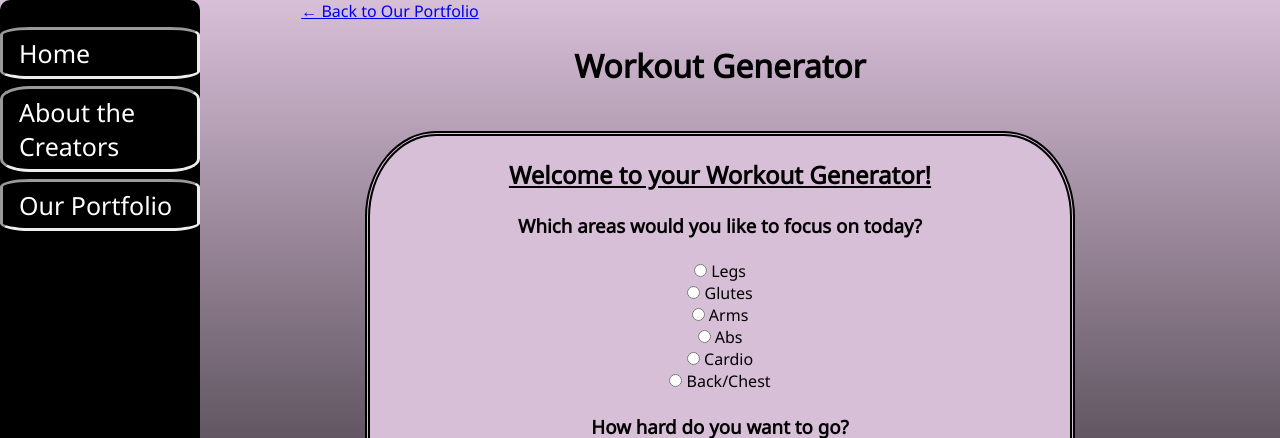
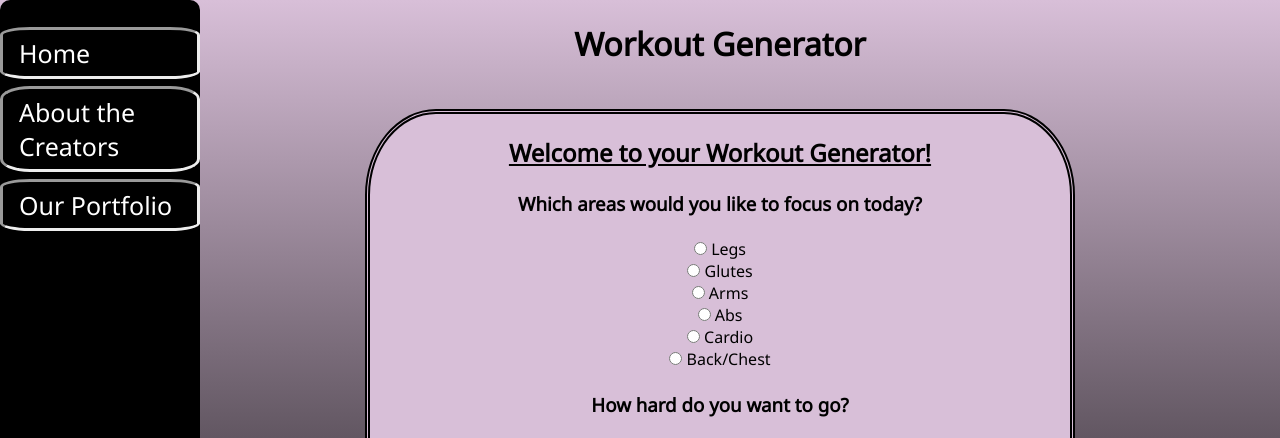
Before and after one commit to umaparhar1/gitgals, a Django app: page /workoutIdeas.html in a window 1280 px wide. Shown: the top 438 px of the page. Run offline with Django 3.2, Linux system fonts and the light colour scheme.

Commit message:
Got rid of back to portfolio button

```diff
--- a/Proj1/converter/templates/converter/workoutIdeas.html
+++ b/Proj1/converter/templates/converter/workoutIdeas.html
@@ -17,7 +17,6 @@
     </div>
     <!-- Page content -->
     <div class="main">
-        <a style="margin-right:60%;" href="ourPortfolio.html">&#8592 Back to Our Portfolio</a>
         <h1 style="margin-top:2%; margin-bottom:4%;">Workout Generator</h1>
         <div class="calculator"
             style="background-color: #D8BFD8; height:850px; width:700px; margin:0 auto; border-radius:10%; border-color: black; border-width:5px; border-style:double; margin-bottom:50px;">
```
